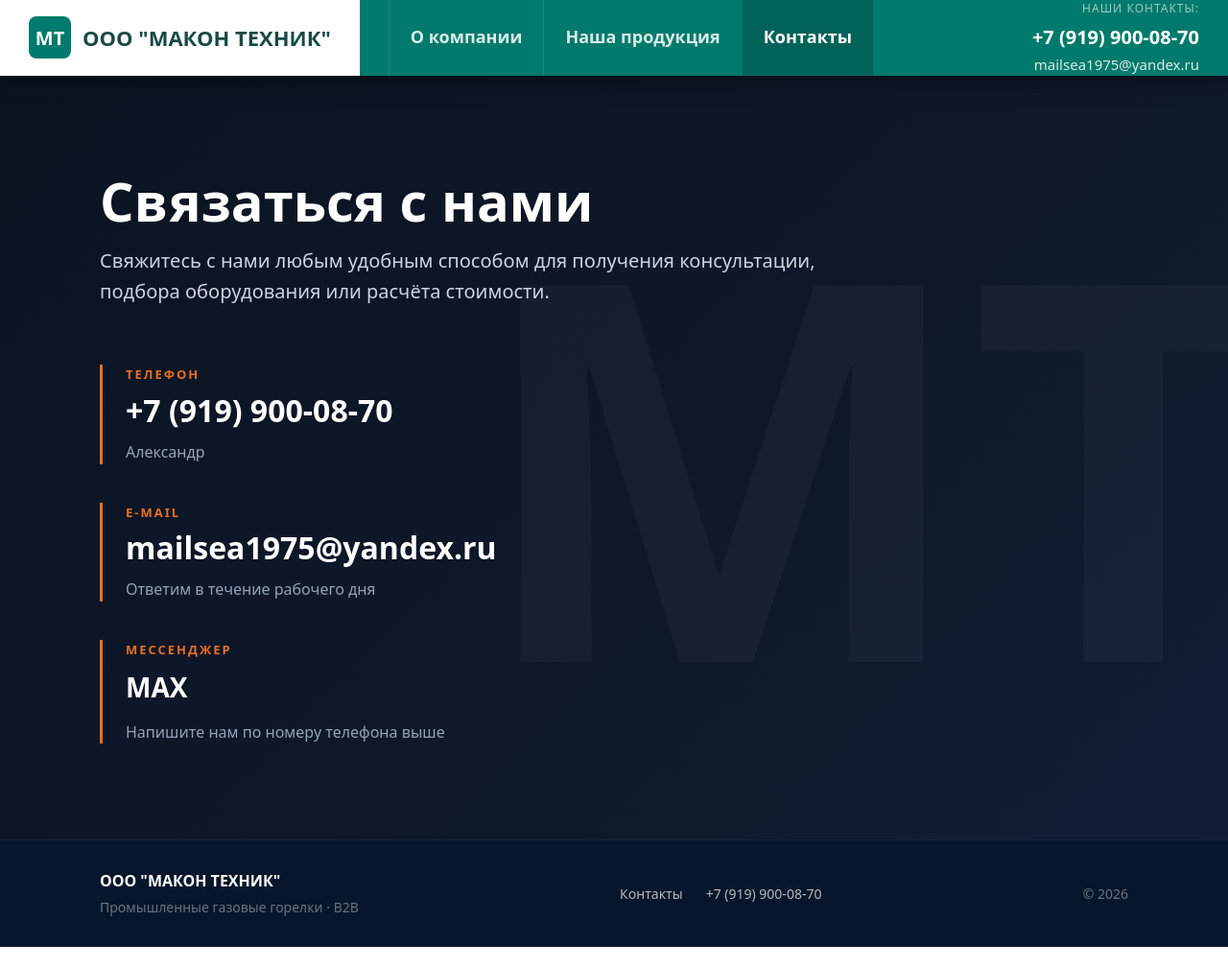
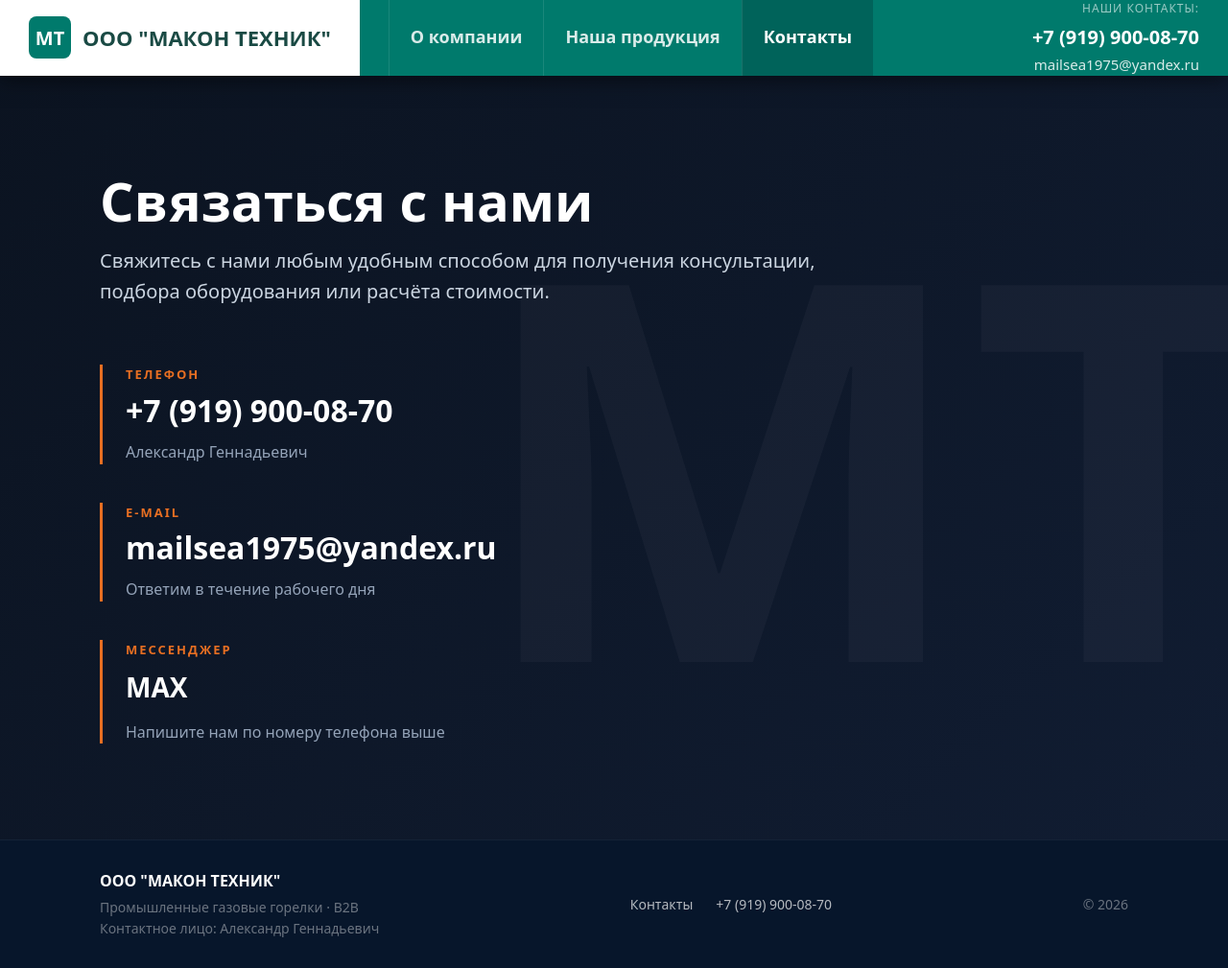
Before and after one commit to sarafantim95/makontech.ru-, a plain HTML site: page contacts.html in a window 1280 px wide. Shown: the whole page at 96% size. Before the commit the page ends 987 px from the top, so only its background shows below. Drawn offline with Linux system fonts and the light colour scheme; a script that the page names is missing.

Commit message:
Update contacts.html

```diff
--- a/contacts.html
+++ b/contacts.html
@@ -82,7 +82,7 @@
             <div class="contact-item">
               <span class="contact-label">Телефон</span>
               <a href="tel:+79199000870" class="contact-value">+7 (919) 900-08-70</a>
-              <span class="contact-name">Александр</span>
+              <span class="contact-name">Александр Геннадьевич</span>
             </div>
             <div class="contact-item">
               <span class="contact-label">E-mail</span>
@@ -105,6 +105,7 @@
       <div>
         <div class="footer__logo">ООО "МАКОН ТЕХНИК"</div>
         <p class="footer__muted">Промышленные газовые горелки · B2B</p>
+        <p class="footer__muted">Контактное лицо: Александр Геннадьевич</p>
       </div>
       <div class="footer__cols">
         <a href="contacts.html">Контакты</a>
```
